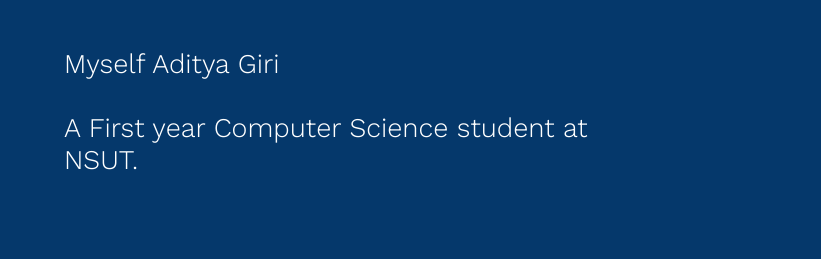
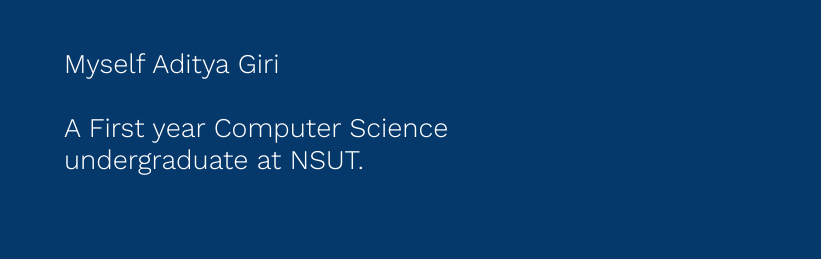
Before and after one commit to Aditya-giri03/My-Portfolio-website, a plain HTML site: page index.html in a window 1280 px wide. Shown: the part 351-610 px from the top of the page, 0-821 px from the left. Drawn offline with nearby package versions, Linux system fonts and the light colour scheme.

Commit message:
Update index.html

```diff
--- a/index.html
+++ b/index.html
@@ -32,7 +32,7 @@
         <div id="intro">
             <h1>Hello World:)</h1>
 
-            <span style="text-align: left; font-size: 27px;"> Myself Aditya Giri <br> <br>A First year Computer Science student at NSUT.</span>
+            <span style="text-align: left; font-size: 27px;"> Myself Aditya Giri <br> <br>A First year Computer Science undergraduate at NSUT.</span>
         </div>
         <div id="profile-image">
             <img src="images/profile.jpeg" alt="My pic" class="profile" style="margin: 0%;padding: 0%;">
```
